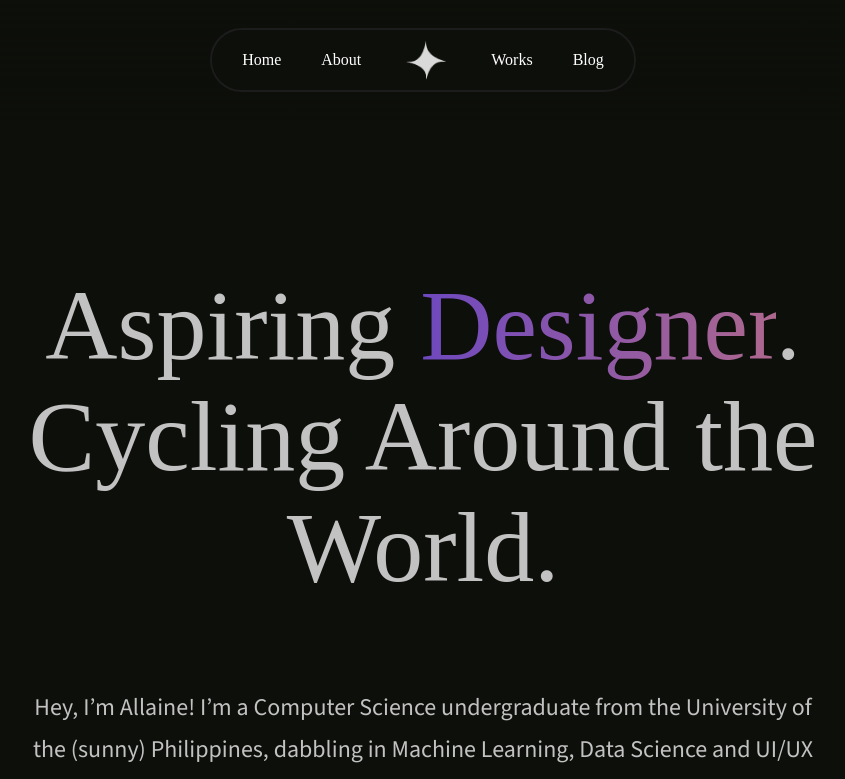
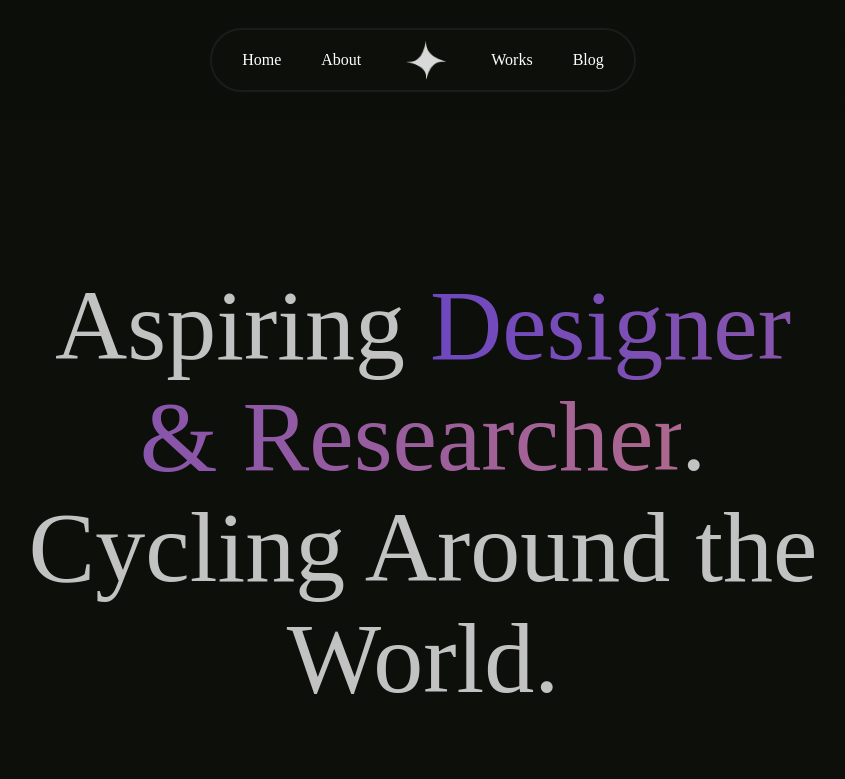
Before and after one commit to allainerain/allaines-portfolio-website, a SvelteKit app: page / in a window 1280 px wide. Shown: the top 779 px of the page, without its empty margins (217-1062 px from the left). Built offline with nearby package versions, Linux system fonts and the light colour scheme; a web font is replaced by a local one.

Commit message:
update: hero text

```diff
--- a/src/routes/+page.svelte
+++ b/src/routes/+page.svelte
@@ -6,7 +6,7 @@
 
 <body>
     <section class="Hero">
-        <h1>Aspiring <span class="moving-gradient gradient-text">Designer</span>. Cycling Around the World.</h1>
+        <h1>Aspiring <span class="moving-gradient gradient-text">Designer & Researcher</span>. Cycling Around the World.</h1>
         <p> Hey, I’m Allaine! I’m a Computer Science undergraduate from the University of the (sunny) Philippines, dabbling in Machine Learning, Data Science and UI/UX design.  </p>
     </section>
 
```
